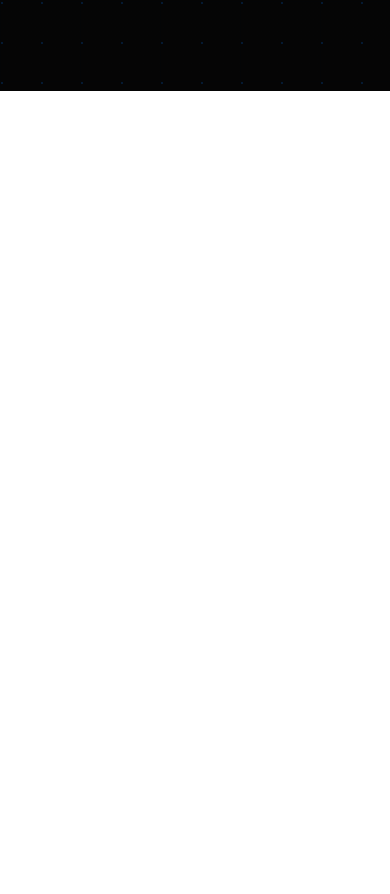
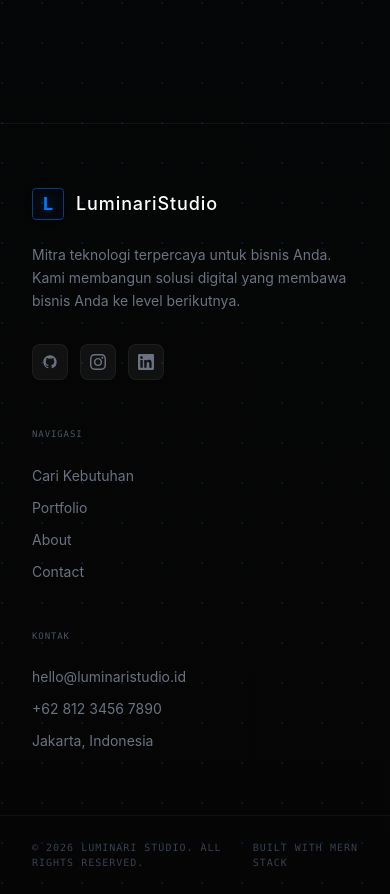
Before and after one commit to ythStevin0/company-profile-cms, a React (Vite) app in the folder frontend/: page / in a window 390 px wide. Shown: the part 7519-8413 px from the top of the page. Before the commit the page ends 7610 px from the top, so only its background shows below. Built offline with nearby package versions, Linux system fonts and the light colour scheme.

Commit message:
feat: connect Contact form to backend API - messages endpoint working

```diff
--- /dev/null
+++ b/frontend/src/components/Footer.jsx
@@ -0,0 +1,105 @@
+const Footer = () => {
+  const scrollTo = (href) => {
+    document.querySelector(href)?.scrollIntoView({ behavior: "smooth" });
+  };
+
+  const navLinks = [
+    { name: "Cari Kebutuhan", href: "#services" },
+    { name: "Portfolio", href: "#portfolio" },
+    { name: "About", href: "#about" },
+    { name: "Contact", href: "#contact" },
+  ];
+
+  const socials = [
+    { name: "GitHub", href: "#", icon: "M12 2C6.477 2 2 6.484 2 12.017c0 4.425 2.865 8.18 6.839 9.504.5.092.682-.217.682-.483 0-.237-.008-.868-.013-1.703-2.782.605-3.369-1.343-3.369-1.343-.454-1.158-1.11-1.466-1.11-1.466-.908-.62.069-.608.069-.608 1.003.07 1.531 1.032 1.531 1.032.892 1.53 2.341 1.088 2.91.832.092-.647.35-1.088.636-1.338-2.22-.253-4.555-1.113-4.555-4.951 0-1.093.39-1.988 1.029-2.688-.103-.253-.446-1.272.098-2.65 0 0 .84-.27 2.75 1.026A9.564 9.564 0 0112 6.844c.85.004 1.705.115 2.504.337 1.909-1.296 2.747-1.027 2.747-1.027.546 1.379.202 2.398.1 2.651.64.7 1.028 1.595 1.028 2.688 0 3.848-2.339 4.695-4.566 4.943.359.309.678.92.678 1.855 0 1.338-.012 2.419-.012 2.747 0 .268.18.58.688.482A10.019 10.019 0 0022 12.017C22 6.484 17.522 2 12 2z" },
+    { name: "Instagram", href: "#", icon: "M12 2.163c3.204 0 3.584.012 4.85.07 3.252.148 4.771 1.691 4.919 4.919.058 1.265.069 1.645.069 4.849 0 3.205-.012 3.584-.069 4.849-.149 3.225-1.664 4.771-4.919 4.919-1.266.058-1.644.07-4.85.07-3.204 0-3.584-.012-4.849-.07-3.26-.149-4.771-1.699-4.919-4.92-.058-1.265-.07-1.644-.07-4.849 0-3.204.013-3.583.07-4.849.149-3.227 1.664-4.771 4.919-4.919 1.266-.057 1.645-.069 4.849-.069zm0-2.163c-3.259 0-3.667.014-4.947.072-4.358.2-6.78 2.618-6.98 6.98-.059 1.281-.073 1.689-.073 4.948 0 3.259.014 3.668.072 4.948.2 4.358 2.618 6.78 6.98 6.98 1.281.058 1.689.072 4.948.072 3.259 0 3.668-.014 4.948-.072 4.354-.2 6.782-2.618 6.979-6.98.059-1.28.073-1.689.073-4.948 0-3.259-.014-3.667-.072-4.947-.196-4.354-2.617-6.78-6.979-6.98-1.281-.059-1.69-.073-4.949-.073zm0 5.838c-3.403 0-6.162 2.759-6.162 6.162s2.759 6.163 6.162 6.163 6.162-2.759 6.162-6.163c0-3.403-2.759-6.162-6.162-6.162zm0 10.162c-2.209 0-4-1.79-4-4 0-2.209 1.791-4 4-4s4 1.791 4 4c0 2.21-1.791 4-4 4zm6.406-11.845c-.796 0-1.441.645-1.441 1.44s.645 1.44 1.441 1.44c.795 0 1.439-.645 1.439-1.44s-.644-1.44-1.439-1.44z" },
+    { name: "LinkedIn", href: "#", icon: "M20.447 20.452h-3.554v-5.569c0-1.328-.027-3.037-1.852-3.037-1.853 0-2.136 1.445-2.136 2.939v5.667H9.351V9h3.414v1.561h.046c.477-.9 1.637-1.85 3.37-1.85 3.601 0 4.267 2.37 4.267 5.455v6.286zM5.337 7.433c-1.144 0-2.063-.926-2.063-2.065 0-1.138.92-2.063 2.063-2.063 1.14 0 2.064.925 2.064 2.063 0 1.139-.925 2.065-2.064 2.065zm1.782 13.019H3.555V9h3.564v11.452zM22.225 0H1.771C.792 0 0 .774 0 1.729v20.542C0 23.227.792 24 1.771 24h20.451C23.2 24 24 23.227 24 22.271V1.729C24 .774 23.2 0 22.222 0h.003z" },
+  ];
+
+  return (
+    <footer className="relative z-10 border-t border-white/5 mt-8">
+
+      {/* Main Footer */}
+      <div className="max-w-7xl mx-auto px-8 py-16 grid grid-cols-1 lg:grid-cols-4 gap-12">
+
+        {/* Brand */}
+        <div className="lg:col-span-2">
+          <a
+            href="#home"
+            onClick={(e) => { e.preventDefault(); scrollTo("#home"); }}
+            className="flex items-center gap-3 mb-6 group w-fit"
+          >
+            <div className="w-8 h-8 rounded-sm bg-transparent border border-[#0077FF]/50 flex items-center justify-center transition-shadow duration-300 group-hover:shadow-[0_0_15px_rgba(0,119,255,0.8)]">
+              <span className="text-[#0077FF] font-bold text-lg drop-shadow-[0_0_8px_rgba(0,119,255,0.8)]">L</span>
+            </div>
+            <span className="font-medium text-lg text-white tracking-wider">LuminariStudio</span>
+          </a>
+          <p className="text-gray-500 text-sm leading-relaxed max-w-sm mb-8">
+            Mitra teknologi terpercaya untuk bisnis Anda. Kami membangun solusi digital yang membawa bisnis Anda ke level berikutnya.
+          </p>
+          {/* Social Media */}
+          <div className="flex items-center gap-3">
+            {socials.map((social) => (
+              <a
+                key={social.name}
+                href={social.href}
+                className="w-9 h-9 rounded-lg bg-white/5 border border-white/5 flex items-center justify-center text-gray-500 hover:text-white hover:bg-white/10 hover:border-white/10 transition-all duration-300"
+              >
+                <svg className="w-4 h-4" fill="currentColor" viewBox="0 0 24 24">
+                  <path d={social.icon} />
+                </svg>
+              </a>
+            ))}
+          </div>
+        </div>
+
+        {/* Navigasi */}
+        <div>
+          <h4 className="font-mono text-[9px] text-gray-600 tracking-widest uppercase mb-6">Navigasi</h4>
+          <div className="flex flex-col gap-3">
+            {navLinks.map((link) => (
+              <a
+                key={link.href}
+                href={link.href}
+                onClick={(e) => { e.preventDefault(); scrollTo(link.href); }}
+                className="text-sm text-gray-500 hover:text-white transition-colors duration-200 cursor-pointer w-fit"
+              >
+                {link.name}
+              </a>
+            ))}
+          </div>
+        </div>
+
+        {/* Kontak */}
+        <div>
+          <h4 className="font-mono text-[9px] text-gray-600 tracking-widest uppercase mb-6">Kontak</h4>
+          <div className="flex flex-col gap-3">
+            <a href="mailto:hello@luminaristudio.id" className="text-sm text-gray-500 hover:text-white transition-colors duration-200">
+              hello@luminaristudio.id
+            </a>
+            <a href="tel:+6281234567890" className="text-sm text-gray-500 hover:text-white transition-colors duration-200">
+              +62 812 3456 7890
+            </a>
+            <span className="text-sm text-gray-500">Jakarta, Indonesia</span>
+          </div>
+        </div>
+
+      </div>
+
+      {/* Bottom Bar */}
+      <div className="border-t border-white/5">
+        <div className="max-w-7xl mx-auto px-8 py-6 flex items-center justify-between">
+          <span className="font-mono text-[10px] text-gray-700 tracking-widest">
+            © 2026 LUMINARI STUDIO. ALL RIGHTS RESERVED.
+          </span>
+          <span className="font-mono text-[10px] text-gray-700 tracking-widest">
+            BUILT WITH MERN STACK
+          </span>
+        </div>
+      </div>
+
+    </footer>
+  );
+};
+
+export default Footer;
--- a/frontend/src/pages/Home.jsx
+++ b/frontend/src/pages/Home.jsx
@@ -2,6 +2,7 @@ import Services from "../components/Services";
 import Portfolio from "../components/Portfolio";
 import About from "../components/About";
 import Contact from "../components/Contact";
+import Footer from "../components/Footer";
 
 const Home = () => {
   // Organic blob border radius configs for animation
@@ -142,6 +143,7 @@ const Home = () => {
       <Portfolio />
       <About />
       <Contact />
+      <Footer />
 
       {/* Embedded style for morphing blobs */}
       <style dangerouslySetInnerHTML={{__html: `
```
